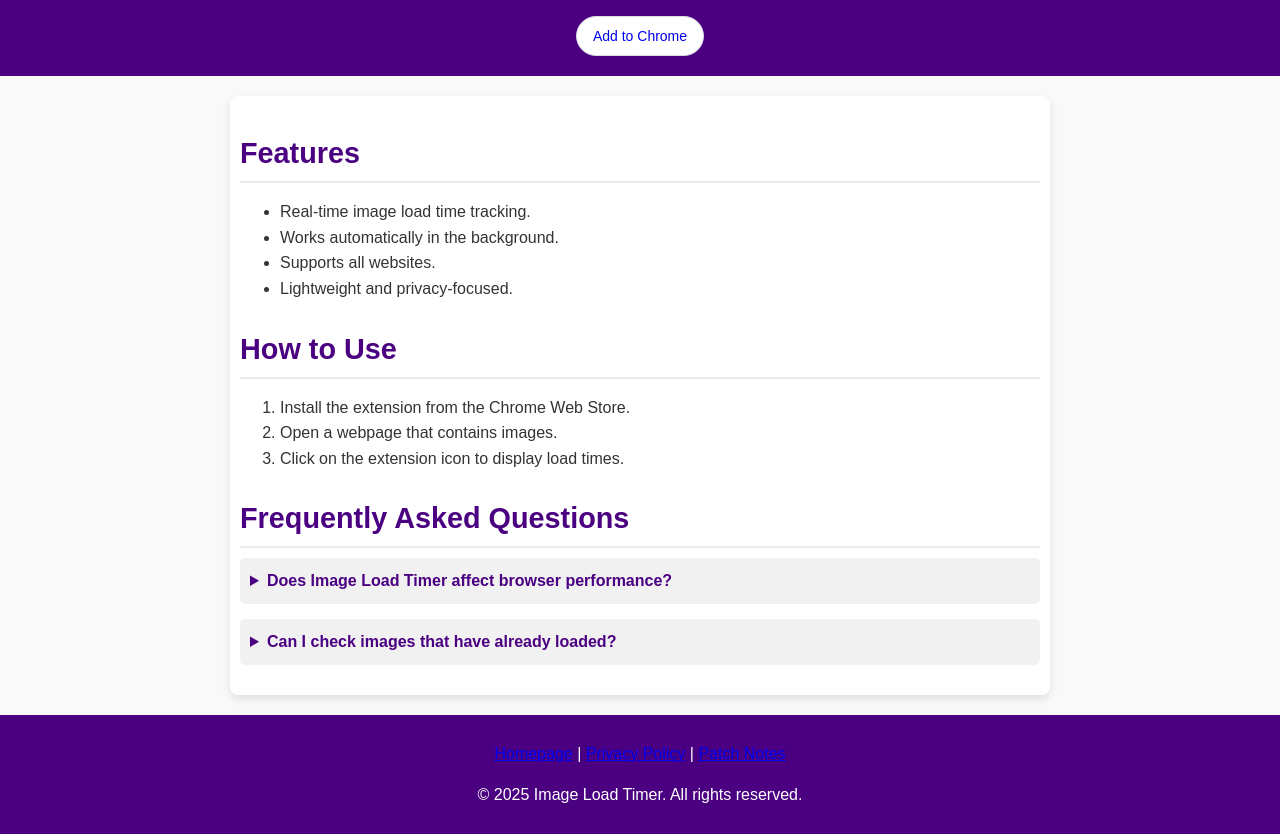
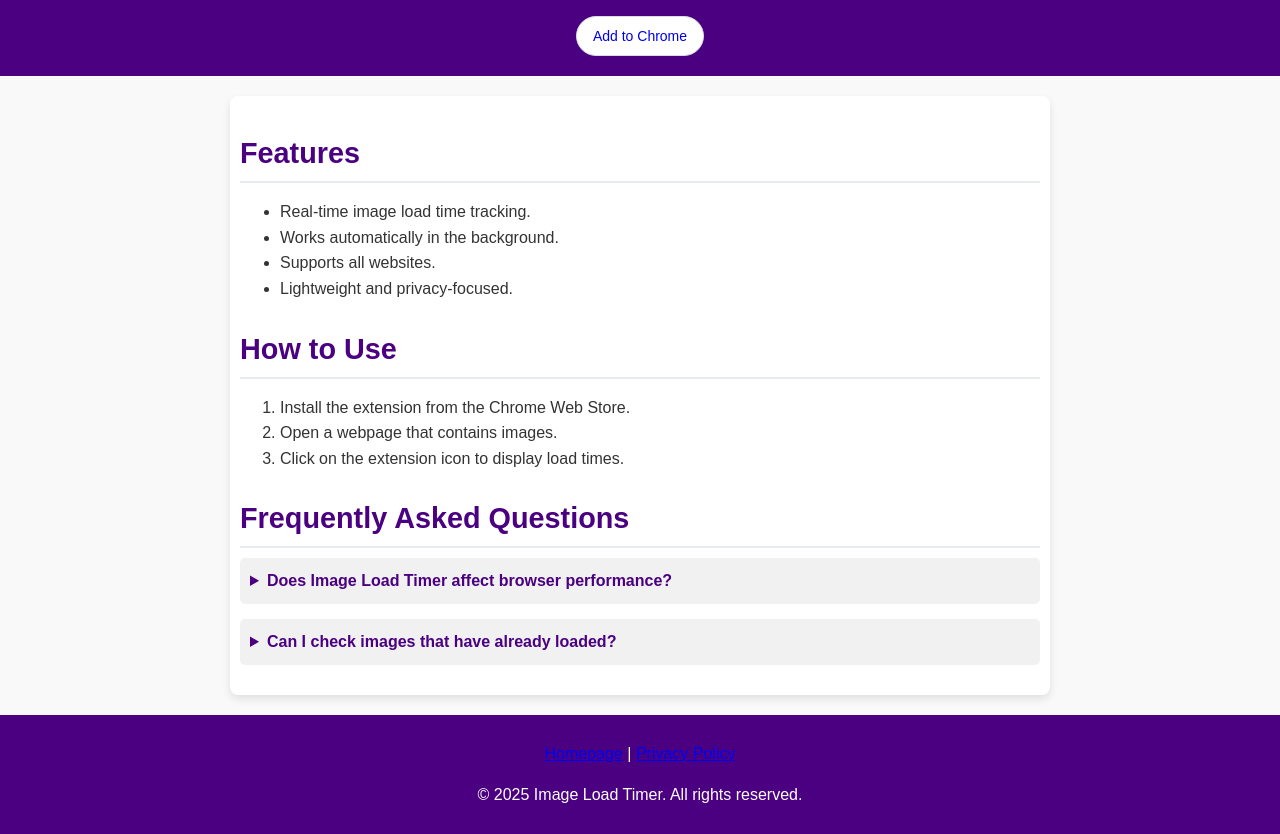
Before and after one commit to tools-by-rotem/image-load-timer, a plain HTML site: page index.html in a window 1280 px wide. Shown: the part 128-962 px from the top of the page. Drawn offline with Linux system fonts and the light colour scheme.

Commit message:
Update index.html

```diff
--- a/index.html
+++ b/index.html
@@ -117,7 +117,7 @@
         </section>
     </main>
     <footer>
-        <p><a href="#">Homepage</a> | <a href="#">Privacy Policy</a> | <a href="#">Patch Notes</a></p>
+        <p><a href="https://tools-by-rotem.github.io/image-load-timer">Homepage</a> | <a href="https://tools-by-rotem.github.io/image-load-timer/privacy-policy">Privacy Policy</a></p>
         <p>&copy; 2025 Image Load Timer. All rights reserved.</p>
     </footer>
 </body>
```
